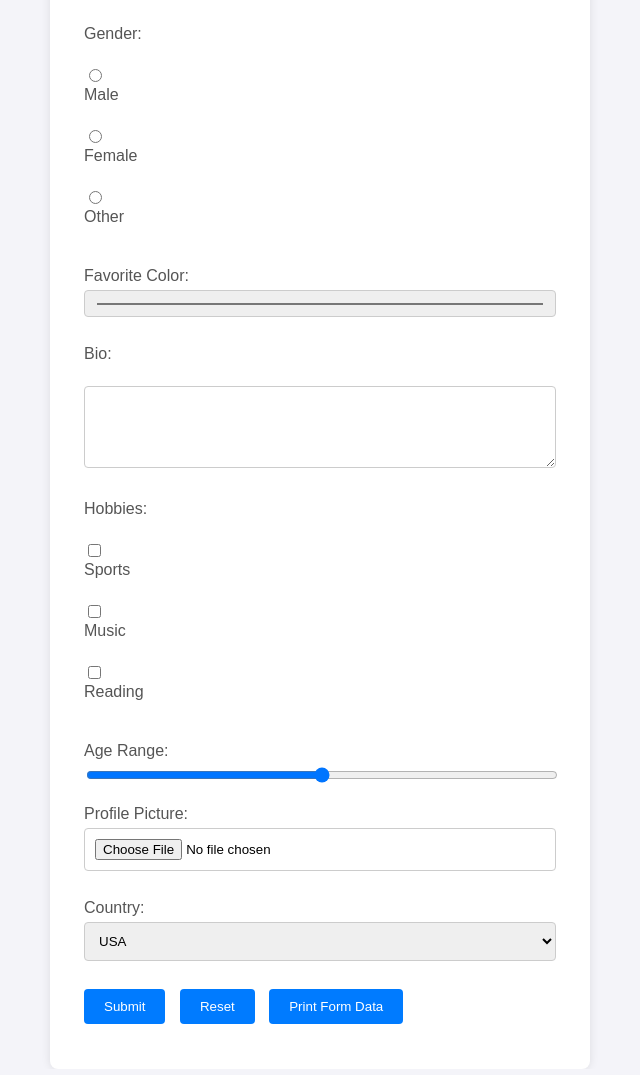
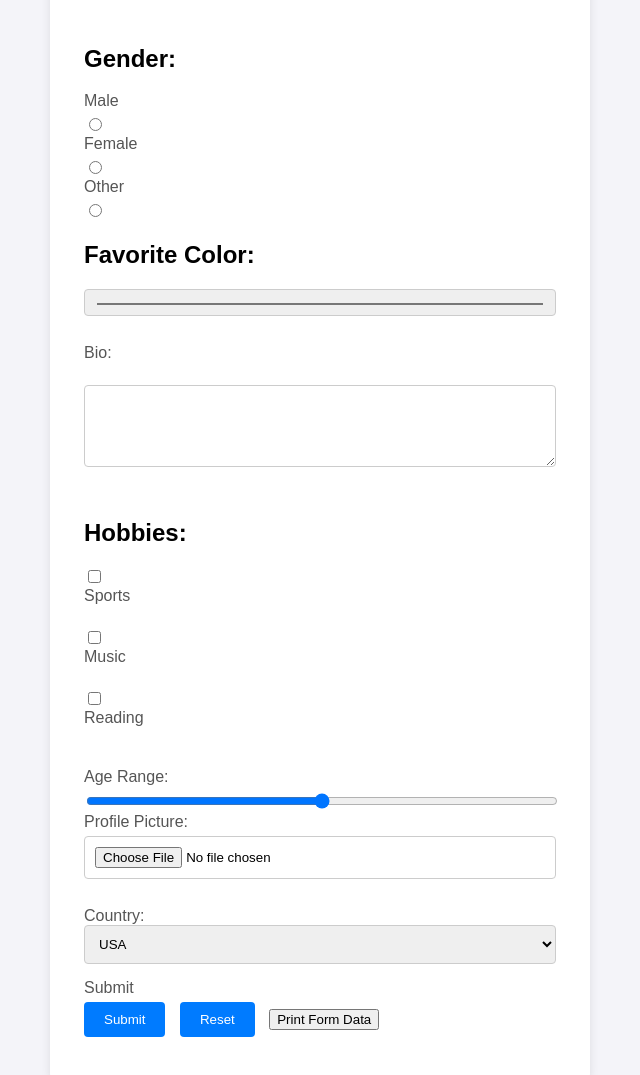
Before and after one commit to delicue/asn6, a plain HTML site: page index.html in a window 1280 px wide. Shown: the part 303-1378 px from the top of the page, without its empty margins (320-960 px from the left). Drawn offline with Linux system fonts and the light colour scheme.

Commit message:
style updates

```diff
--- a/index.html
+++ b/index.html
@@ -7,34 +7,40 @@
     <title>Assignment 6</title>
 </head>
 <body>
-    <form id="formPI">
+    <form id="formPI" autocomplete="on">
         <fieldset>
             <legend>Personal Information</legend>
 
             <label for="username">Username:</label>
-            <input type="text" id="username" name="username"><br><br>
+            <input type="text" autocomplete="username" id="username" name="username"><br><br>
 
             <label for="password">Password:</label>
             <input type="password" id="password" name="password"><br><br>
 
             <label for="email">Email:</label>
-            <input type="email" id="email" name="email"><br><br>
+            <input type="email" autocomplete="email" id="email" name="email"><br><br>
 
-            <label>Gender:</label><br>
+            <div>
+                <h2>Gender:</h2>
+                <nav>
+                    <label for="male">Male</label>
                     <input type="radio" id="male" name="gender" value="male">
-            <label for="male">Male</label><br>
+                </nav>
+                <div>
+                    <label for="female">Female</label>
                     <input type="radio" id="female" name="gender" value="female">
-            <label for="female">Female</label><br>
+                </div>
+                <label for="other">Other</label>
                 <input type="radio" id="other" name="gender" value="other">
-            <label for="other">Other</label><br><br>
+            </div>
 
-            <label for="color">Favorite Color:</label>
-            <input type="color" id="color" name="color"><br><br>
+            <h2>Favorite Color:</h2>
+            <input aria-label="Color" type="color" id="color" name="color"><br><br>
 
             <label for="bio">Bio:</label><br>
             <textarea id="bio" name="bio" rows="4" cols="50"></textarea><br><br>
 
-            <label>Hobbies:</label><br>
+            <h2>Hobbies:</h2>
             <input type="checkbox" id="sports" name="hobbies" value="sports">
             <label for="sports">Sports</label><br>
             <input type="checkbox" id="music" name="hobbies" value="music">
@@ -43,21 +49,23 @@
             <label for="reading">Reading</label><br><br>
 
             <label for="age">Age Range:</label>
-            <input type="range" id="age" name="age" min="0" max="100"><br><br>
+            <input type="range" id="age" name="age" min="0" max="100">
 
             <label for="profile-pic">Profile Picture:</label>
             <input type="file" id="profile-pic" name="profile-pic"><br><br>
 
-            <label for="country">Country:</label>
-            <select id="country" name="country">
+            <label>Country:
+                <select id="country" autocomplete="country" name="country">
                     <option value="usa">USA</option>
                     <option value="canada">Canada</option>
                     <option value="uk">UK</option>
-            </select><br><br>
+                </select><br>
+            </label>
 
-            <input type="submit" value="Submit">
+            <label for="submit" hidden>Submit</label>
+            <input id="submit" type="submit" value="Submit"></label>
             <input type="reset" value="Reset">
-            <input type="button" value="Print Form Data" onclick="printFormData()">
+            <button onclick="printFormData()">Print Form Data</button>
         </fieldset>
     </form>
     <div id="formDataOutput"></div>
--- a/styles.css
+++ b/styles.css
@@ -86,3 +86,8 @@ input[type="reset"]:active {
     box-shadow: 1px 2px 2px black;
     filter: blur(0.1rem)
 }
+
+input[type="radio"],
+option {
+
+}
```
Also changed, not shown: images/css-validator-success.jpeg (renamed from css-validator-success.jpeg), images/html-validator-success.jpeg (renamed from html-validator-success.jpeg). Lines whose indentation alone changed are shown as unchanged.
